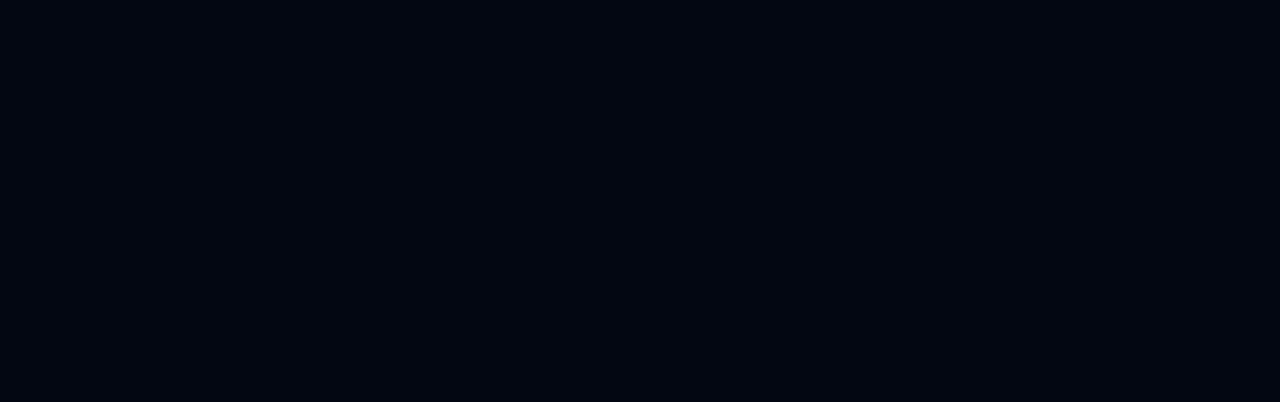
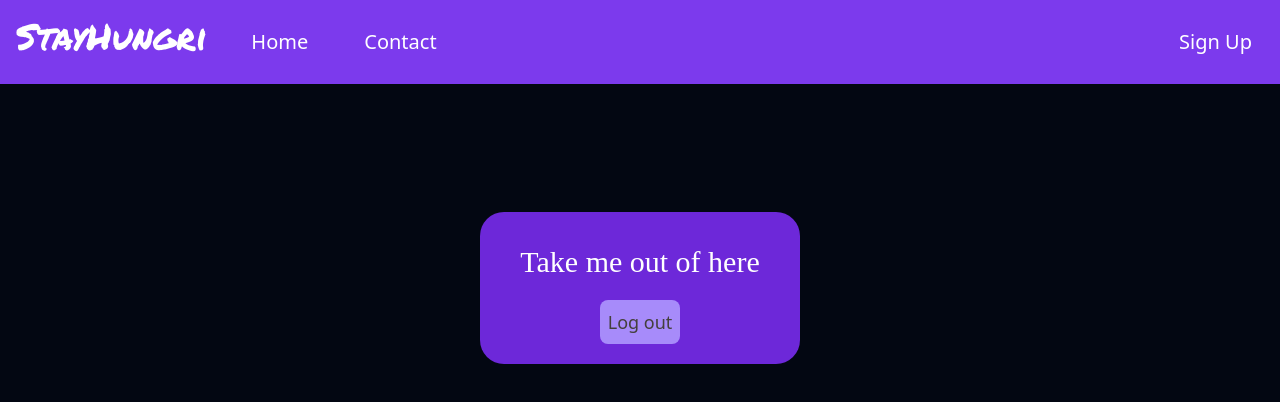
Before and after one commit to rpghost7/FoodWebApp, a React (Create React App) app: page /profile in a window 1280 px wide. Before the commit this address had no page. Shown: the top 402 px of the page. Built offline with nearby package versions, Linux system fonts and the light colour scheme; a web font is replaced by a local one.

Commit message:
created the login and log out feature

```diff
--- a/src/App.js
+++ b/src/App.js
@@ -4,21 +4,25 @@ import Home from './Home';
 import Contact from './Contact';
 import Login from './Login';
 import Signup from './Signup';
+import Profile from './Profile';
+import { UserProvider } from './UserContext';
 
 function App() {
   return (
-    <div >
+    <UserProvider> {/* Wrap the application in the UserProvider */}
+    <div>
       <Routes>
-
         <Route path="/" element={<Navbar />}>
           <Route index element={<Home />} />
           <Route path="home" element={<Home />} />
           <Route path="contact" element={<Contact />} />
           <Route path="log-in" element={<Login />} />
           <Route path="sign-up" element={<Signup />} />
+          <Route path="profile" element={<Profile />} />
         </Route>
       </Routes>
     </div>
+  </UserProvider>
   );
 }
 
--- a/src/Login.js
+++ b/src/Login.js
@@ -1,8 +1,9 @@
-import React, { useState } from 'react'
+import React, { useContext, useState } from 'react'
 import { useNavigate } from 'react-router-dom';
-
+import { UserContext } from './UserContext';
 export default function Login() {
-    const [credentials, setCredentials] = useState({  email: "", password: "" })
+    const [credentials, setCredentials] = useState({  email: "", password: "" });
+    const { setUser } = useContext(UserContext); // Use the context
     let navigate = useNavigate();
     async function handleSubmit(event) {
         event.preventDefault();
@@ -29,6 +30,7 @@ export default function Login() {
                 alert('An unknown error occurred.'); // Fallback for unknown errors
             }
         } else if (json.success) {
+            setUser({name:json.naming});
             navigate('/'); // Redirect on successful login
             // this is using the useNavigate hook in react
         }
--- a/src/Navbar.js
+++ b/src/Navbar.js
@@ -1,8 +1,10 @@
 import React from 'react'
 import { Link, Outlet } from 'react-router-dom'
-
+import { UserContext } from './UserContext';
+import { useContext } from 'react';
 
 export default function Navbar() {
+    const { user } = useContext(UserContext);
     return (
         <>
             <div className='bg-violet-600 flex flex-row justify-between'>
@@ -18,12 +20,16 @@ export default function Navbar() {
                         <Link to="/contact">
                             Contact</Link></div>
                 </div>
+                <div className=' relative text-white text-xl m-7 hover:text-violet-300 '>
+                    {user ? (
+                        <Link to="/profile">{user.name}</Link>
+                    ) : (
+                        <Link to="/sign-up">Sign Up</Link>
+                    )}
+                </div>
 
 
-                <div className=' relative text-white text-xl m-7 hover:text-violet-300 '>
-                    <Link to="/sign-up">
-                        Sign Up</Link>
-                </div>
+
 
             </div>
             <Outlet />
--- /dev/null
+++ b/src/Profile.js
@@ -0,0 +1,26 @@
+import React, { useContext } from 'react'
+import { UserContext } from './UserContext'
+import { useNavigate } from 'react-router-dom';
+export default function Profile() {
+  let navigate = useNavigate();
+  const { setUser } = useContext(UserContext); // Use the context
+  function handleSubmit(){
+    setUser(null);
+    navigate('/');
+  }
+  return (
+    <>
+    <div className='flex flex-row justify-center'>
+        <div className='mt-32 bg-violet-700 w-1/4 rounded-3xl'>
+            <div className='text-white pt-8 text-3xl text-center font-austrailia'>Take me out of here</div>
+            <form onSubmit={handleSubmit}>
+                <div className='flex justify-center space-x-3 p-5'>
+                    <button className='text-stone-700 text-lg bg-violet-400 p-2 rounded-lg hover:text-stone-800 hover:bg-violet-300 hover:text-xl' type='submit'>Log out</button>
+
+                </div>
+            </form>
+        </div>
+    </div>
+</>
+  )
+}
--- /dev/null
+++ b/src/UserContext.js
@@ -0,0 +1,13 @@
+import React, { createContext, useState } from 'react';
+
+export const UserContext = createContext();
+
+export function UserProvider({ children }) {
+    const [user, setUser] = useState(null); // `null` means no user is logged in
+
+    return (
+        <UserContext.Provider value={{ user, setUser }}>
+            {children}
+        </UserContext.Provider>
+    );
+}
```
Also changed, not shown: 2 other files (tests, documents, lock files or other folders).
